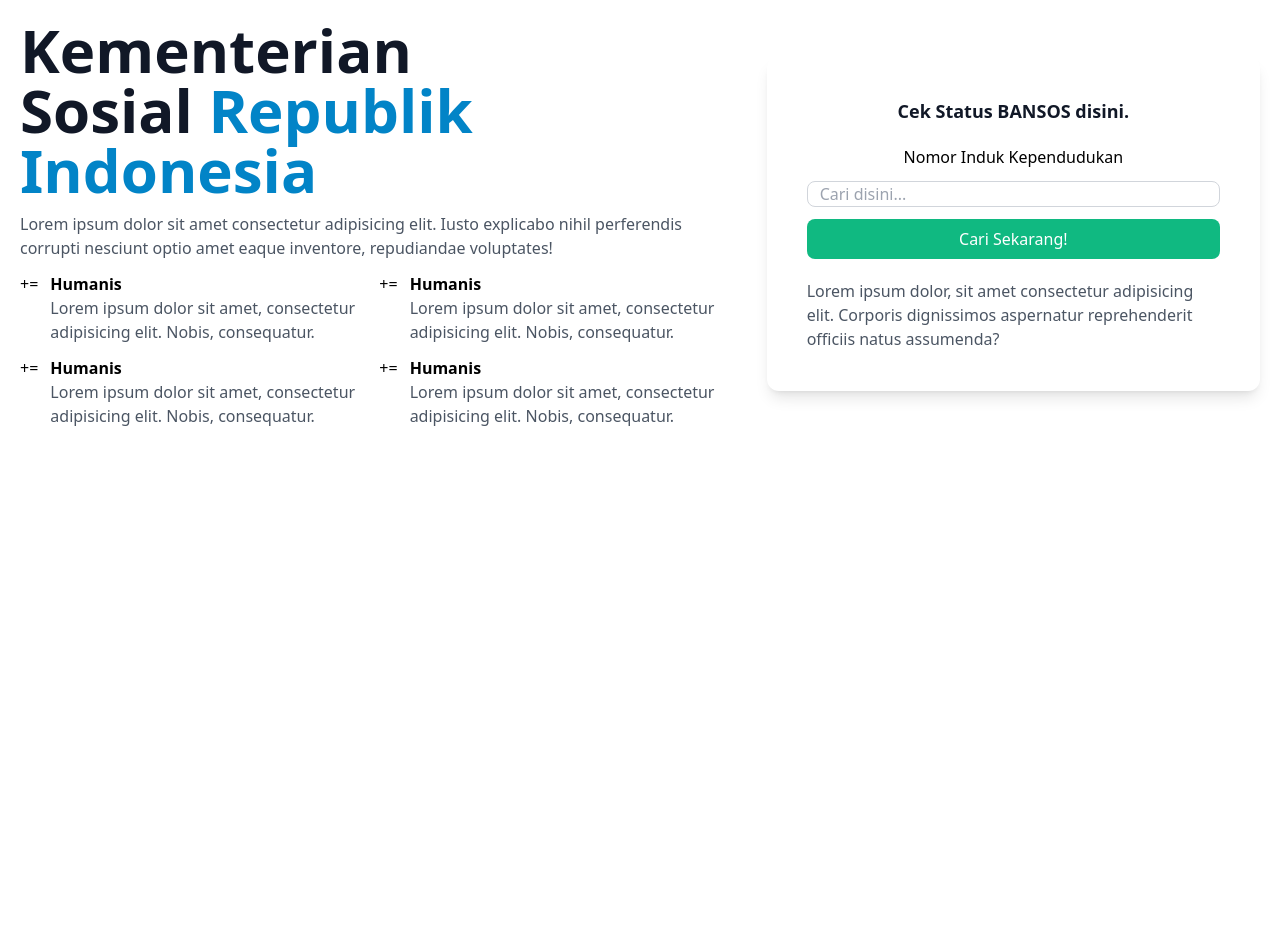
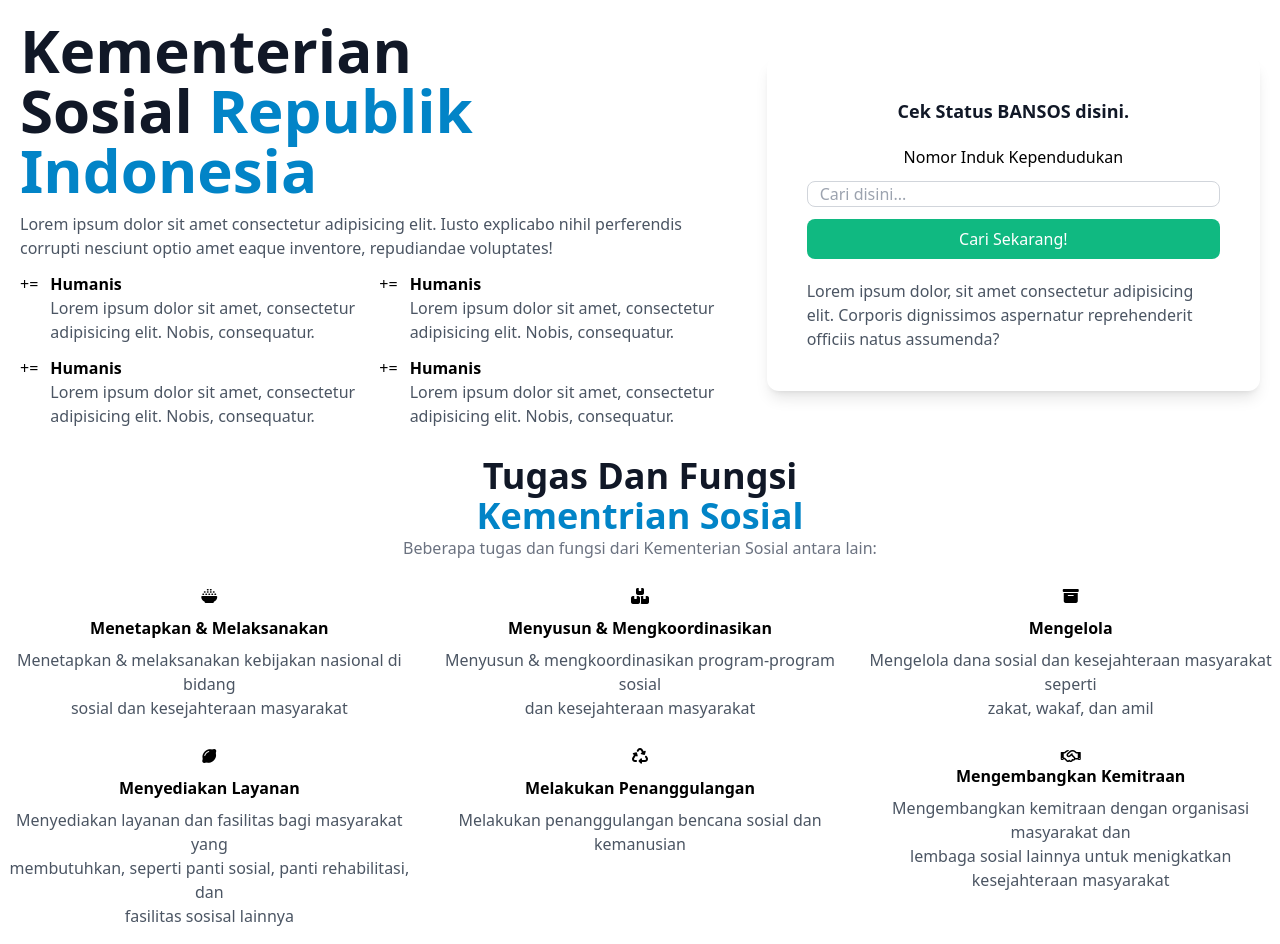
Before and after one commit to ramaaa27/frontend, a website: page index.html in a window 1280 px wide. Before the commit the page ends 800 px from the top, so only its background shows below. Drawn offline with Linux system fonts and the light colour scheme.

Commit message:
Project FE

```diff
--- a/index.html
+++ b/index.html
@@ -4,6 +4,7 @@
     <meta charset="UTF-8" />
     <meta name="viewport" content="width=device-width, initial-scale=1.0" />
     <link rel="stylesheet" href="./output.css" />
+    <link rel="stylesheet" href="https://cdnjs.cloudflare.com/ajax/libs/font-awesome/6.5.1/css/all.min.css">
     <title>Document</title>
   </head>
   <body>
@@ -68,5 +69,84 @@
 
       </div>
     </section>
+
+    <section class="container mx-auto py-2">
+        <div class="flex flex-col md:flex-row items-center"></div>
+        <div>
+            <h2 class="text-center text-3xl md:text-4xl font-bold">
+                <span class="text-gray-900">Tugas Dan Fungsi</span>
+                <span class="text-sky-600"><br/>Kementrian Sosial</span>
+            </h2>
+            <h4 class="text-center mb-5">
+                <span class="text-gray-500">Beberapa tugas dan fungsi dari Kementerian Sosial antara lain:</span>
+            </h4>
+        </div>
+
+        <div class="grid grid-cols-3 gap-3">
+
+            <div class="gap-3 py-2">
+                <div class="flex flex-col justify-center items-center gap-3">
+                    <i class="fa-solid fa-bowl-rice"></i>
+                    <div class="space-y-2">
+                        <h3 class="text-center font-bold">Menetapkan & Melaksanakan</h3>
+                        <p class="text-center text-gray-600">Menetapkan & melaksanakan kebijakan nasional di bidang
+                            <br/>sosial dan kesejahteraan masyarakat</p>
+                    </div>
+                </div>
+            </div>
+
+            <div class="gap-3 py-2">
+                <div class="flex flex-col justify-center items-center gap-3">
+                    <i class="fa-solid fa-boxes-stacked"></i>
+                    <div class="space-y-2">
+                        <h3 class="text-center font-bold">Menyusun & Mengkoordinasikan</h3>
+                        <p class="text-center text-gray-600">Menyusun & mengkoordinasikan program-program sosial<br/>dan kesejahteraan masyarakat</p>
+                    </div>
+                </div>
+            </div>
+
+            <div class="gap-3 py-2">
+                <div class="flex flex-col justify-center items-center gap-3">
+                    <i class="fa-solid fa-box-archive"></i>
+                    <div class="space-y-2">
+                        <h3 class="text-center font-bold">Mengelola</h3>
+                        <p class="text-center text-gray-600">Mengelola dana sosial dan kesejahteraan masyarakat seperti<br/>zakat, wakaf, dan amil</p>
+                    </div>
+                </div>
+            </div>
+
+            <div class="gap-3 py-2">
+                <div class="flex flex-col justify-center items-center gap-3">
+                    <i class="fa-solid fa-lemon"></i>
+                    <div class="space-y-2">
+                        <h3 class="text-center font-bold">Menyediakan Layanan</h3>
+                        <p class="text-center text-gray-600">Menyediakan layanan dan fasilitas bagi masyarakat yang
+                            <br/>membutuhkan, seperti panti sosial, panti rehabilitasi, dan<br/>fasilitas sosisal lainnya</p>
+                    </div>
+                </div>
+            </div>
+
+            <div class="gap-3 py-2">
+                <div class="flex flex-col justify-center items-center gap-3">
+                    <i class="fa-solid fa-recycle"></i>
+                    <div class="space-y-2">
+                        <h3 class="text-center font-bold">Melakukan Penanggulangan</h3>
+                        <p class="text-center text-gray-600">Melakukan penanggulangan bencana sosial dan kemanusian</p>
+                    </div>
+                </div>
+            </div>
+
+            <div class="gap-3 py-2">
+                <div class="flex flex-col justify-center items-center">
+                    <i class="fa-regular fa-handshake"></i>
+                    <div class="space-y-2">
+                        <h3 class="text-center font-bold">Mengembangkan Kemitraan</h3>
+                        <p class="text-center text-gray-600">Mengembangkan kemitraan dengan organisasi masyarakat dan
+                            <br/>lembaga sosial lainnya untuk menigkatkan kesejahteraan masyarakat</p>
+                    </div>
+                </div>
+            </div>
+        </div>
+    </section>
   </body>
 </html>
```
Also changed, not shown: output.css.
